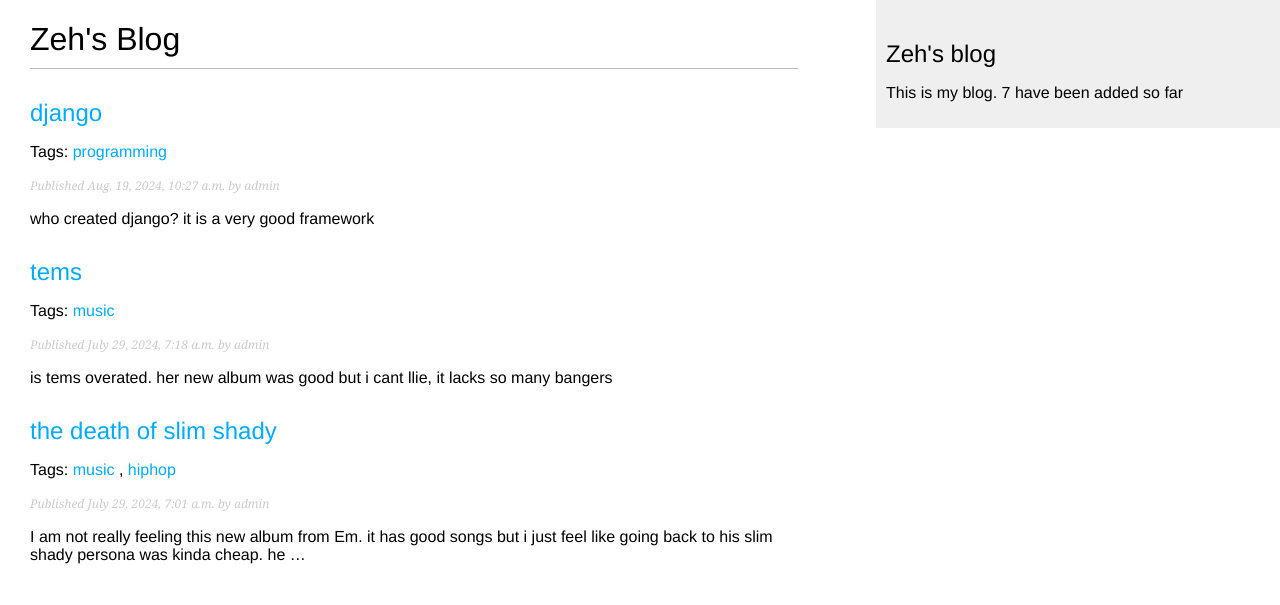
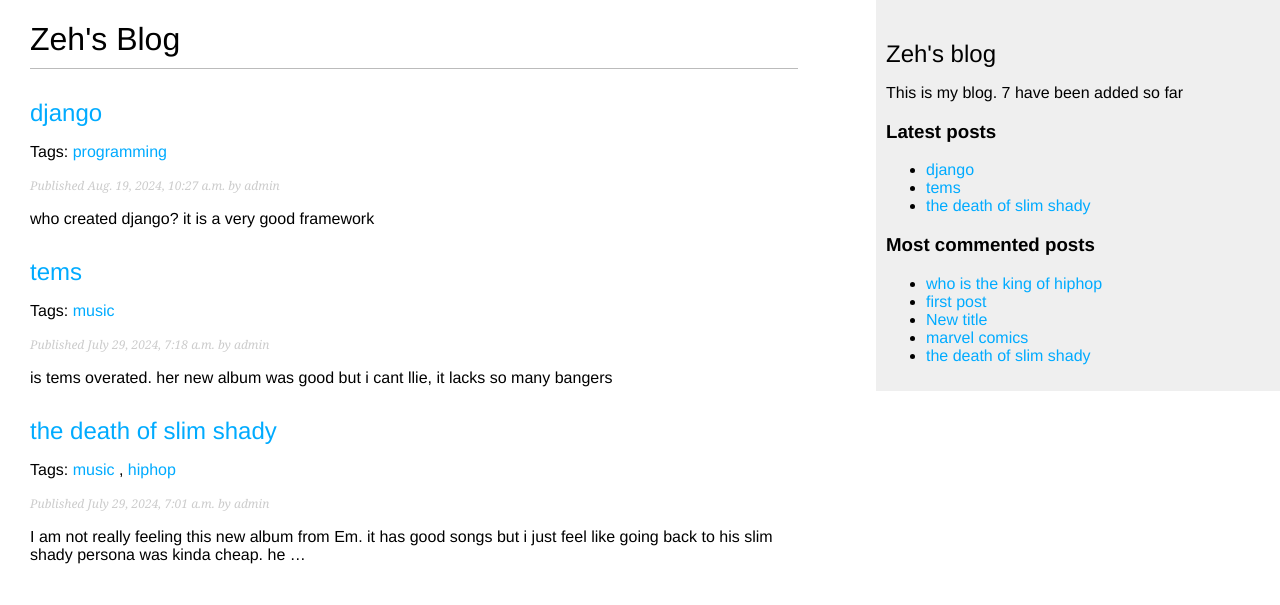
Before and after one commit to Brien123/Zeh-s-Blog, a Django app: page /blogs/ in a window 1280 px wide. Shown: the top 605 px of the page. Run offline with Django 5.2, Linux system fonts and the light colour scheme; data comes from the database, SQL or seed files in the repository; both versions use the stored data as it was after the commit; parts of the project's set-up code (start-up, migrations or seed data) failed here and were passed over.

Commit message:
added sitemaps and rss feeds

```diff
--- a/blog/settings.py
+++ b/blog/settings.py
@@ -28,7 +28,7 @@ DEBUG = True
 
 ALLOWED_HOSTS = []
 
-
+SITE_ID = 1
 # Application definition
 
 INSTALLED_APPS = [
@@ -37,6 +37,8 @@ INSTALLED_APPS = [
     'django.contrib.contenttypes',
     'django.contrib.sessions',
     'django.contrib.messages',
+    'django.contrib.sites',
+    'django.contrib.sitemaps',
     'django.contrib.staticfiles',
     'taggit',
     'blogs',
--- a/blog/urls.py
+++ b/blog/urls.py
@@ -15,9 +15,17 @@ Including another URLconf
     2. Add a URL to urlpatterns:  path('blog/', include('blog.urls'))
 """
 from django.contrib import admin
+from django.contrib.sitemaps.views import sitemap
 from django.urls import path, include
+from blogs.sitemaps import PostSitemap
+sitemaps = {
+'posts': PostSitemap,
+}
 
 urlpatterns = [
     path('admin/', admin.site.urls),
+    path('sitemap.xml', sitemap,{'sitemaps': sitemaps},
+            name='django.contrib.sitemaps.views.sitemap'
+            ),
     path('blogs/', include('blogs.urls', namespace='blogs'))
 ]
--- a/blogs/templates/blogs/base.html
+++ b/blogs/templates/blogs/base.html
@@ -16,6 +16,17 @@
 <p>This is my blog.
    {% total_posts%} have been added so far
 </p>
+<h3>Latest posts</h3>
+{% show_latest_posts 3 %}
+<h3>Most commented posts</h3>
+{% get_most_commented_posts as most_commented_posts %}
+<ul>
+{% for post in most_commented_posts %}
+<li>
+<a href="{{ post.get_absolute_url }}">{{ post.title }}</a>
+</li>
+{% endfor %}
+</ul>
 </div>
 </body>
 </html>
--- a/blogs/templates/blogs/post/detail.html
+++ b/blogs/templates/blogs/post/detail.html
@@ -1,11 +1,12 @@
 {% extends "blogs/base.html" %}
+{% load blog_tags %}
 {% block title %}{{ post.title }}{% endblock %}
 {% block content %}
 <h1>{{ post.title }}</h1>
 <p class="date">
 Published {{ post.publish }} by {{ post.author }}
 </p>
-{{ post.body|linebreaks }}
+{{ post.body|markdown}}
 <p>
     <a href="{% url "blogs:post_share" post.id %}">
         Share this post
--- /dev/null
+++ b/blogs/templates/blogs/post/latest_posts.html
@@ -0,0 +1,7 @@
+<ul>
+    {% for post in latest_posts %}
+    <li>
+    <a href="{{ post.get_absolute_url }}">{{ post.title }}</a>
+    </li>
+    {% endfor %}
+</ul>
--- a/blogs/templates/blogs/post/list.html
+++ b/blogs/templates/blogs/post/list.html
@@ -1,4 +1,5 @@
 {% extends "blogs/base.html" %}
+{% load blog_tags %}
 {% block title %}Zeh's Blog{% endblock %}
 {% block content %}
     <h1>Zeh's Blog</h1>
@@ -19,7 +20,7 @@
 <p class="date">
     Published {{ post.publish }} by {{ post.author }}
 </p>
-    {{ post.body|truncatewords:30|linebreaks }}
+    {{ post.body|markdown|truncatewords_html:30}}
 {% endfor %}
 {% include "pagination.html" with page=posts %}
 {% endblock %}
--- a/blogs/templatetags/blog_tags.py
+++ b/blogs/templatetags/blog_tags.py
@@ -1,7 +1,25 @@
 from django import template
 from ..models import Post
+from django.db.models import Count
+import markdown
+from django.utils.safestring import mark_safe
 
 register = template.Library()
 @register.simple_tag
 def total_posts():
     return Post.published.count()
+
+@register.inclusion_tag('blogs/post/latest_posts.html')
+def show_latest_posts(count=5):
+    latest_posts = Post.published.order_by('-publish')[:count]
+    return {'latest_posts': latest_posts}
+
+@register.simple_tag
+def get_most_commented_posts(count=5):
+    return Post.published.annotate(
+        total_comments=Count('comments')
+    ).order_by('-total_comments')[:count]
+
+@register.filter(name='markdown')
+def markdown_format(text):
+    return mark_safe(markdown.markdown(text))
--- a/blogs/urls.py
+++ b/blogs/urls.py
@@ -1,5 +1,6 @@
 from django.urls import path
 from . import views
+from .feeds import LatestPostsFeed
 
 app_name = 'blogs'
 urlpatterns = [
@@ -9,4 +10,5 @@ urlpatterns = [
     path('<int:post_id>/share/', views.post_share, name='post_share'),
     path('<int:post_id>/comment/', views.post_comment, name='post_comment'),
     path('tag/<slug:tag_slug>/', views.post_list, name='post_list_by_tag'),
+    path('feed/', LatestPostsFeed(), name='post_feed'),
 ]
```
Also changed, not shown: blogs/feeds.py (added, +22 -0 lines), blogs/sitemaps.py (added, +12 -0 lines), db.sqlite3.
